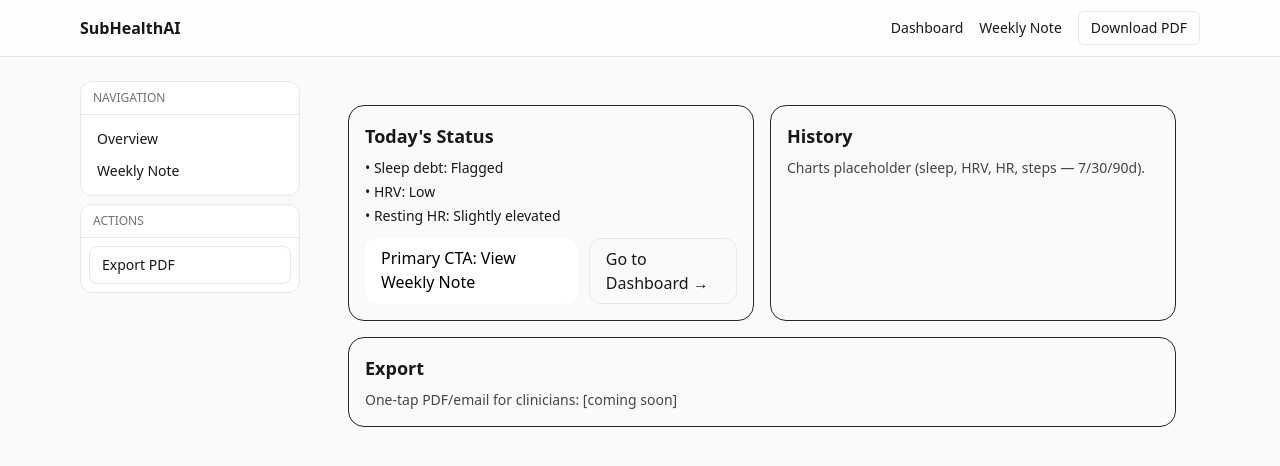
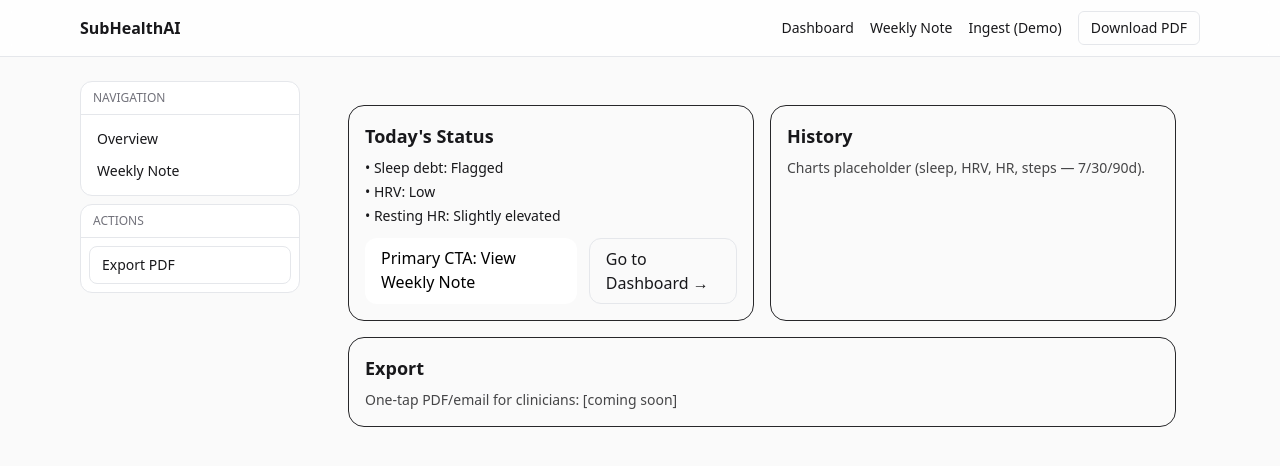
Before and after one commit to Shaarax/subhealthai, a Next.js app: page / in a window 1280 px wide. Shown: the top 466 px of the page. Built offline with nearby package versions, Linux system fonts and the light colour scheme.

Commit message:
feat(ui): add Ingest (Demo) link to header nav

```diff
--- a/app/layout.tsx
+++ b/app/layout.tsx
@@ -12,6 +12,7 @@ export default function RootLayout({ children }: { children: React.ReactNode })
             <nav className="flex items-center gap-4 text-sm">
               <Link href="/dashboard" className="hover:underline">Dashboard</Link>
               <Link href="/weekly" className="hover:underline">Weekly Note</Link>
+              <Link href="/ingest" className="hover:underline">Ingest (Demo)</Link>
               <a href="/api/report" className="rounded-md border px-3 py-1.5 hover:bg-gray-50">Download PDF</a>
             </nav>
           </div>
```
